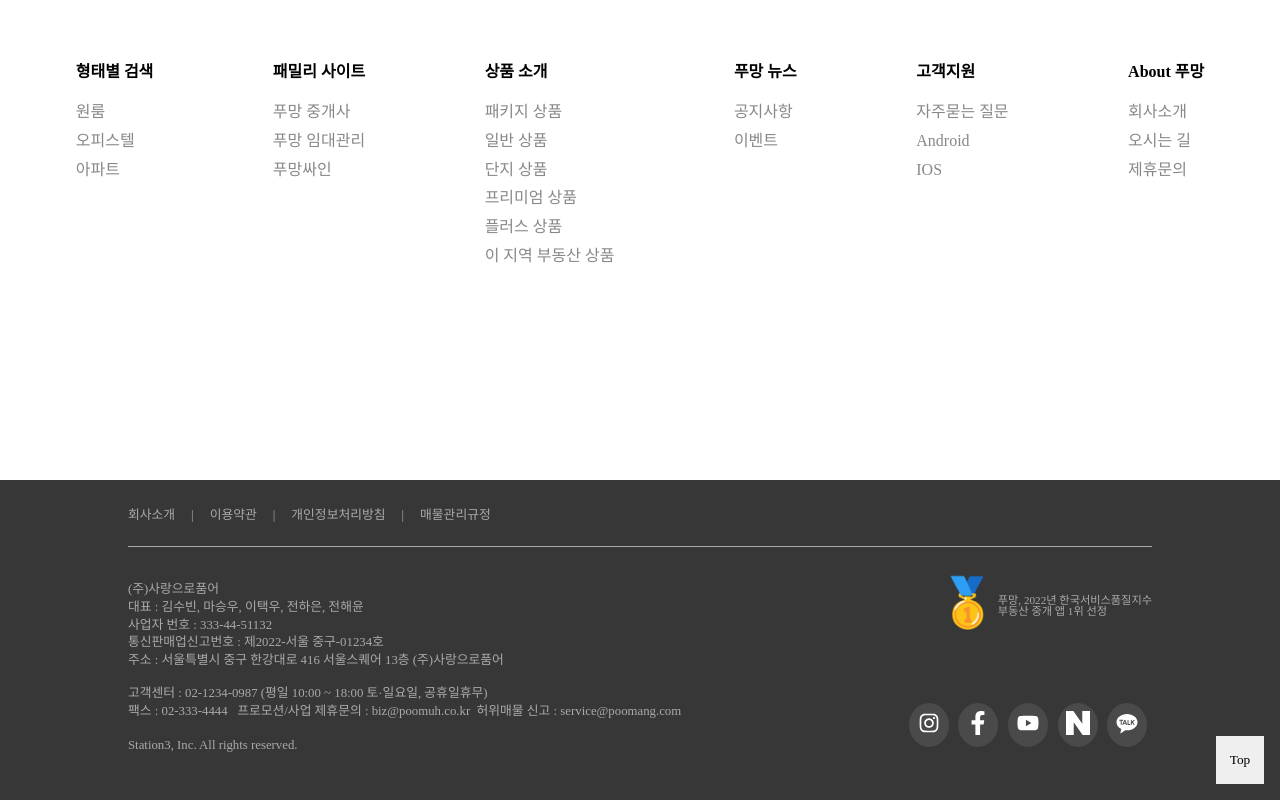
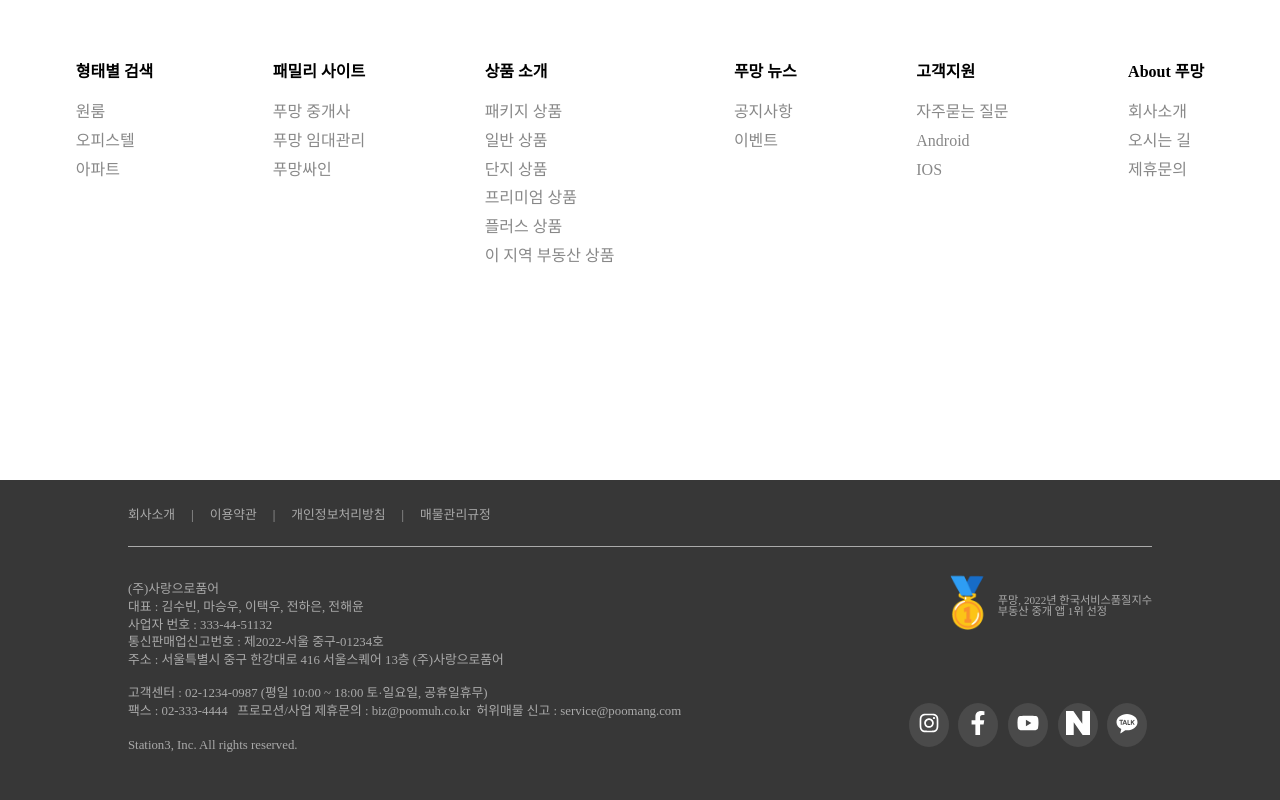
Before and after one commit to 0teklee/Poomuh-front, a React (Create React App) app: page / in a window 1280 px wide. Built offline with nearby package versions, Linux system fonts and the light colour scheme; a web font is replaced by a local one.

Commit message:
[Modify] Top 버튼 주석처리

```diff
--- a/src/components/footer/Footer.js
+++ b/src/components/footer/Footer.js
@@ -69,7 +69,7 @@
           </FooterBodyRight>
         </FooterBody>
       </FooterInner>
-      <TopButton>Top</TopButton>
+      {/* <TopButton>Top</TopButton> */}
     </FooterContainer>
   );
 }
@@ -149,12 +149,12 @@
   font-size: 1.5rem;
   color: white;
 `;
-const TopButton = styled.button`
-  position: fixed;
-  width: 3rem;
-  height: 3rem;
-  right: 1rem;
-  bottom: 1rem;
-  border: none;
-  // border-radius: 50%;
-`;
+// const TopButton = styled.button`
+//   position: fixed;
+//   width: 3rem;
+//   height: 3rem;
+//   right: 1rem;
+//   bottom: 1rem;
+//   border: none;
+//   // border-radius: 50%;
+// `;
```
